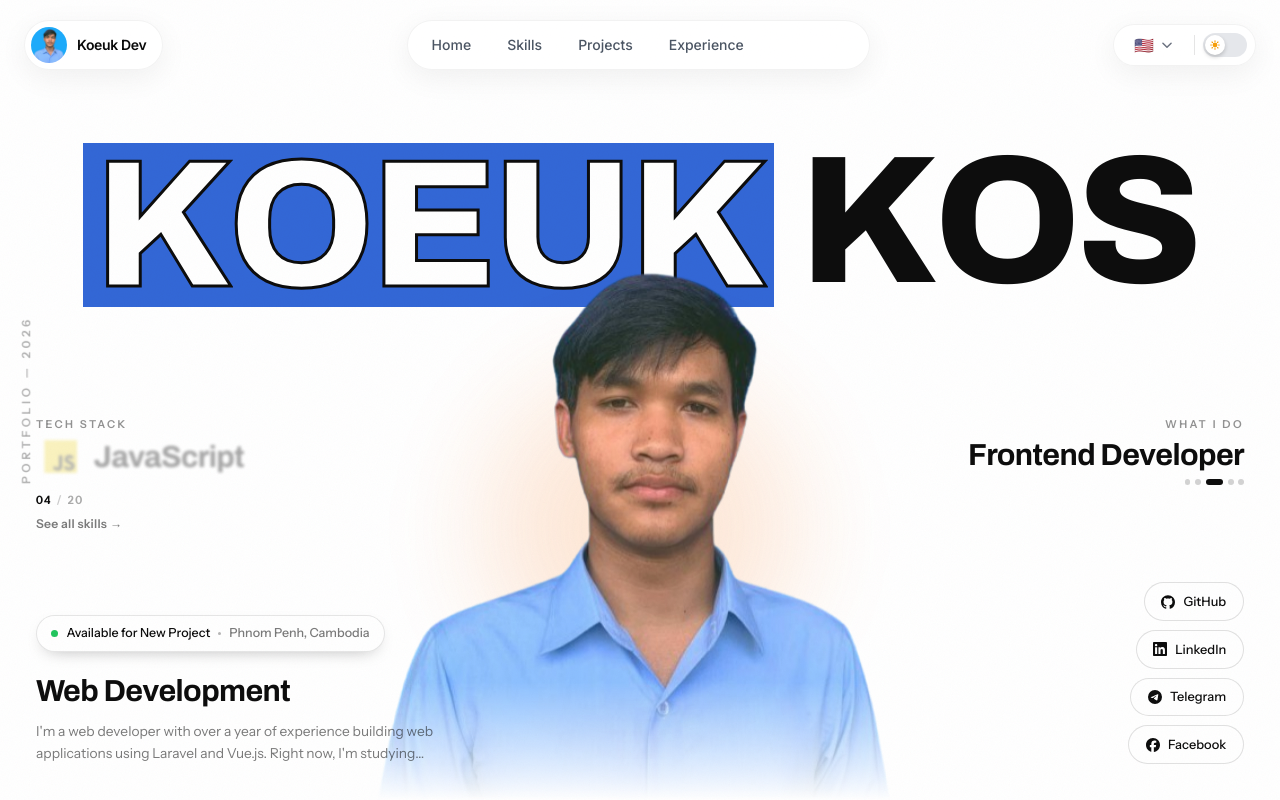
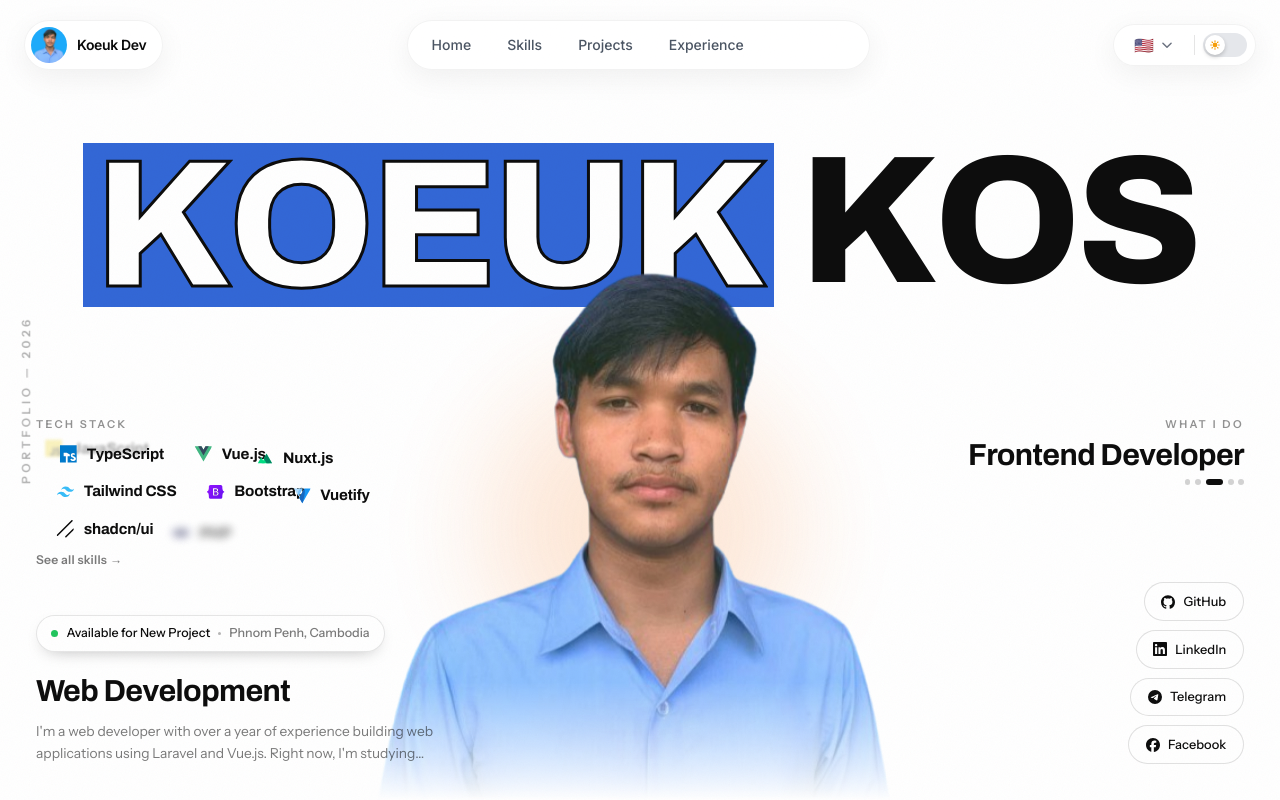
Before and after one commit to koeuk/Portfolio, a Nuxt app: page / in a window 1280 px wide. Shown: the top 800 px of the page. Built offline with nearby package versions, Linux system fonts and the light colour scheme.

Commit message:
feat: update tech stack display to a rolling window of multiple visible skill chips

```diff
--- a/components/ui/HeroFuturistic.vue
+++ b/components/ui/HeroFuturistic.vue
@@ -54,20 +54,15 @@
         </span>
       </div>
 
-      <!-- Left of portrait: featured tech stack, one at a time -->
-      <div class="hero-skills" :style="{ animationDelay: '0.4s' }" aria-live="polite">
+      <!-- Left of portrait: rolling window of the tech stack, one chip swaps at a time -->
+      <div class="hero-skills" :style="{ animationDelay: '0.4s' }">
         <span class="skills-eyebrow">{{ t('hero.skillsEyebrow') }}</span>
-        <Transition name="role-swap" mode="out-in">
-          <div :key="skillIndex" class="skills-current">
-            <span class="skills-current-icon" v-html="getIcon(currentSkill.name)"></span>
-            <span class="skills-current-name">{{ currentSkill.name }}</span>
-          </div>
-        </Transition>
-        <span class="skills-counter" aria-hidden="true">
-          <span class="skills-counter-current">{{ String(skillIndex + 1).padStart(2, '0') }}</span>
-          <span class="skills-counter-sep">/</span>
-          <span>{{ String(skills.length).padStart(2, '0') }}</span>
-        </span>
+        <TransitionGroup name="chip" tag="ul" class="skills-row" aria-label="Tech stack">
+          <li v-for="skill in visibleSkills" :key="skill.name" class="skill-chip">
+            <span class="skill-chip-icon" v-html="getIcon(skill.name)"></span>
+            <span class="skill-chip-name">{{ skill.name }}</span>
+          </li>
+        </TransitionGroup>
         <a href="/#skills" class="skills-more">
           {{ t('hero.skillsMore') }}
           <span aria-hidden="true">→</span>
@@ -116,9 +111,12 @@ const { personalInfo, skills } = useData()
 const { t } = useI18n()
 const { getIcon } = useSkillIcons()
 
-// Every skill from the data, shown one at a time
+// Rolling window over every skill: 8 visible, the oldest swaps out for the next one each tick
+const VISIBLE_SKILLS = 8
 const skillIndex = ref(0)
-const currentSkill = computed(() => skills[skillIndex.value] ?? skills[0])
+const visibleSkills = computed(() =>
+  Array.from({ length: Math.min(VISIBLE_SKILLS, skills.length) }, (_, i) => skills[(skillIndex.value + i) % skills.length]),
+)
 let skillTimer: ReturnType<typeof setInterval> | undefined
 
 // Roles shown one at a time beside the portrait
@@ -534,54 +532,65 @@ html.dark .roles-tick.is-active { background: #fafafa; }
   color: rgba(13, 13, 13, 0.45);
 }
 
-.skills-current {
+.skills-row {
+  position: relative;
+  display: flex;
+  flex-wrap: wrap;
+  justify-content: center;
+  gap: 0.35rem 1rem;
+  max-width: 24rem;
+  list-style: none;
+  margin: 0;
+  padding: 0;
+}
+
+.skill-chip {
   display: inline-flex;
   align-items: center;
-  gap: 0.55rem;
+  gap: 0.4rem;
+  height: 2rem;
+  padding: 0 0.35rem;
+  font-family: 'Archivo', sans-serif;
+  font-size: 0.95rem;
+  font-weight: 700;
+  letter-spacing: -0.01em;
+  color: #0d0d0d;
   white-space: nowrap;
 }
 
-.skills-current-icon {
+.skill-chip-icon {
   display: inline-flex;
+  width: 1.5rem;
+  height: 1.5rem;
   align-items: center;
   justify-content: center;
-  width: 1.6em;
-  height: 1.6em;
-  font-size: clamp(1.35rem, 2.4vw, 1.9rem);
   flex-shrink: 0;
 }
 
-.skills-current-icon :deep(svg) {
-  width: 1.1em;
-  height: 1.1em;
+.skill-chip-icon :deep(svg) {
+  width: 1.1rem;
+  height: 1.1rem;
 }
 
-.skills-current-name {
-  font-family: 'Archivo', sans-serif;
-  font-weight: 700;
-  font-size: clamp(1.35rem, 2.4vw, 1.9rem);
-  letter-spacing: -0.02em;
-  line-height: 1.1;
-  color: #0d0d0d;
+/* Chip swap: leaving chip fades out in place, the new one rises in, the rest slide over */
+.chip-enter-active,
+.chip-leave-active,
+.chip-move {
+  transition: opacity 0.35s cubic-bezier(0.22, 1, 0.36, 1),
+    transform 0.4s cubic-bezier(0.22, 1, 0.36, 1),
+    filter 0.35s ease;
 }
-
-.skills-counter {
-  display: inline-flex;
-  align-items: baseline;
-  gap: 0.3rem;
-  font-family: 'Instrument Sans', sans-serif;
-  font-variant-numeric: tabular-nums;
-  font-size: 0.72rem;
-  font-weight: 600;
-  letter-spacing: 0.08em;
-  color: rgba(13, 13, 13, 0.35);
+.chip-leave-active { position: absolute; }
+.chip-enter-from {
+  opacity: 0;
+  transform: translateY(0.6rem);
+  filter: blur(6px);
 }
-
-.skills-counter-current { color: #0d0d0d; }
-.skills-counter-sep { opacity: 0.6; }
-
-html.dark .skills-counter { color: rgba(244, 244, 245, 0.4); }
-html.dark .skills-counter-current { color: #fafafa; }
+.chip-leave-to {
+  opacity: 0;
+  transform: translateY(-0.6rem);
+  filter: blur(6px);
+}
 
 .skills-more {
   font-family: 'Instrument Sans', sans-serif;
@@ -596,7 +605,7 @@ html.dark .skills-counter-current { color: #fafafa; }
 .skills-more:hover { color: #0d0d0d; }
 
 html.dark .skills-eyebrow { color: rgba(244, 244, 245, 0.5); }
-html.dark .skills-current-name { color: #fafafa; }
+html.dark .skill-chip { color: #fafafa; }
 html.dark .skills-more { color: rgba(244, 244, 245, 0.55); }
 html.dark .skills-more:hover { color: #fafafa; }
 
@@ -743,6 +752,8 @@ html.dark .scroll-cue-track { background: rgba(255, 255, 255, 0.16); }
     align-items: flex-start;
   }
 
+  .skills-row { justify-content: flex-start; }
+
 }
 
 /* ── Entrance ── */
@@ -802,8 +813,13 @@ html.dark .scroll-cue-track { background: rgba(255, 255, 255, 0.16); }
   }
   .social-pill:hover { transform: none; }
   .role-swap-enter-active,
-  .role-swap-leave-active { transition: opacity 0.2s ease; }
+  .role-swap-leave-active,
+  .chip-enter-active,
+  .chip-leave-active { transition: opacity 0.2s ease; }
+  .chip-move { transition: none; }
   .role-swap-enter-from,
-  .role-swap-leave-to { transform: none; filter: none; }
+  .role-swap-leave-to,
+  .chip-enter-from,
+  .chip-leave-to { transform: none; filter: none; }
 }
 </style>
```
